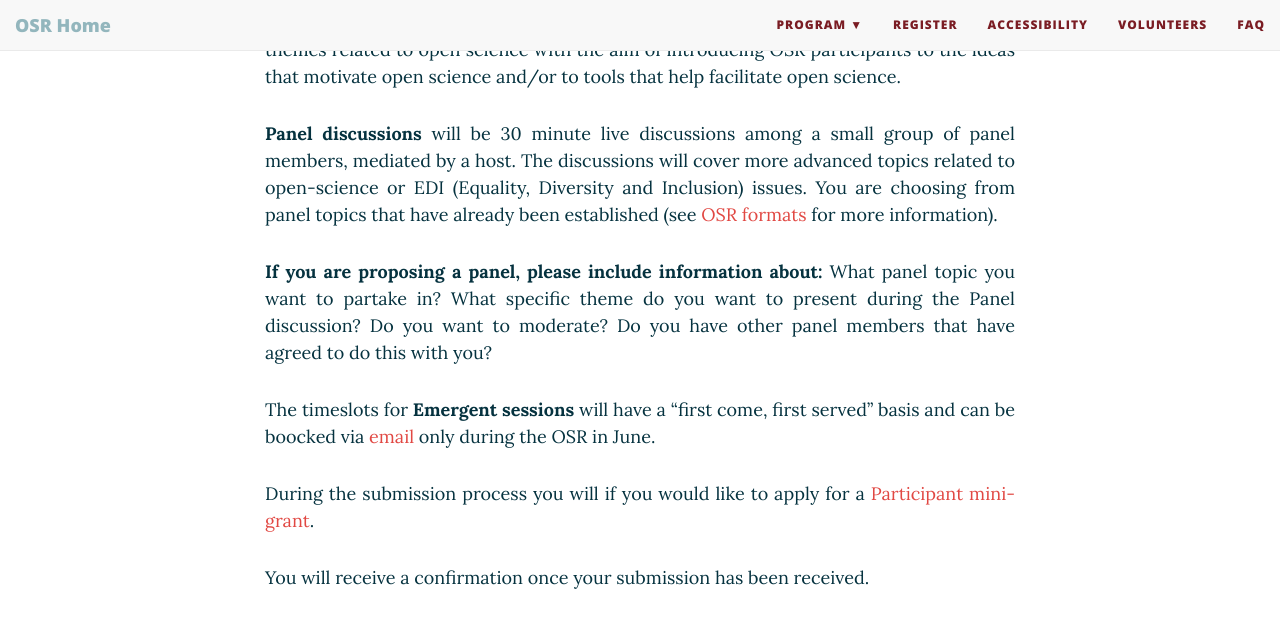
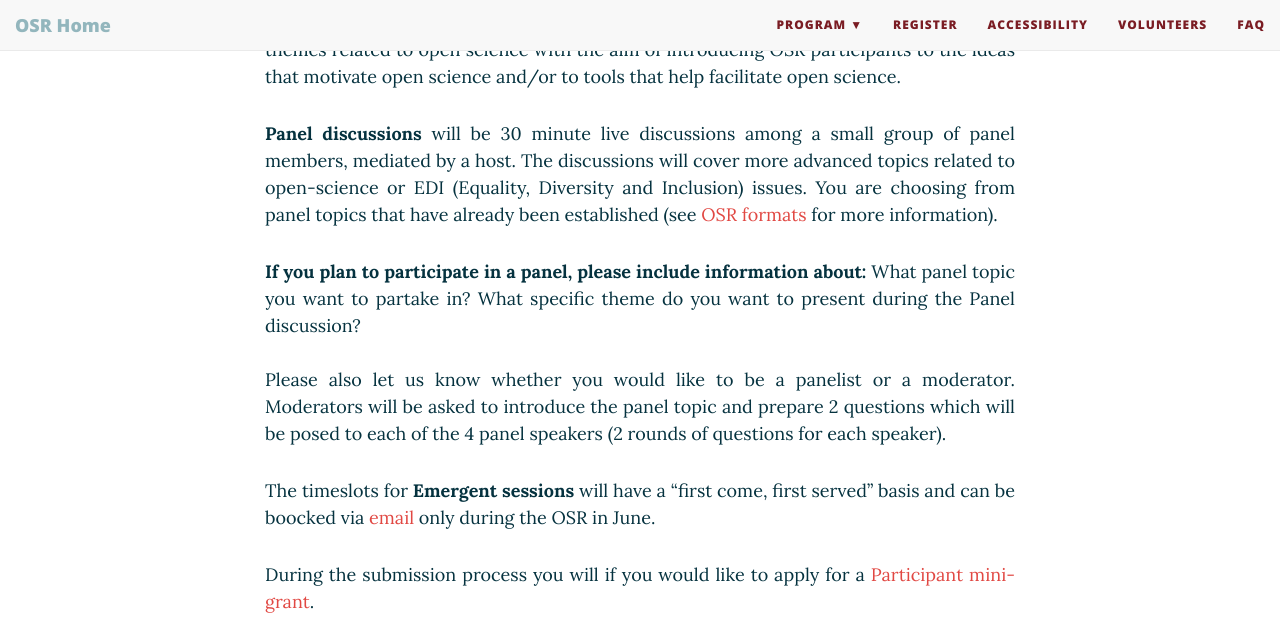
Before and after one commit to ohbm/osr2021, a Jekyll site: the page built from submit.md, in a window 1280 px wide and 900 px high, scrolled down 1558 px, cut to the strip 0-617 px from the top of the window. Built offline with Jekyll 4.4.1, drawn with Linux system fonts in a browser that asks for light colours; nearby versions of some CDN libraries.

Commit message:
Update submit.md

```diff
--- a/submit.md
+++ b/submit.md
@@ -68,7 +68,9 @@ If you do not have a GitHub username, we invite you to follow the instructions a
   **Panel discussions** will be 30 minute live discussions among a small group of panel members, mediated by a host. The discussions will cover more advanced topics related to open-science or EDI (Equality, Diversity and Inclusion) issues. You are choosing from panel topics that have already been established (see [OSR formats](/formats.md){:target="_blank"} for more information).
 </p>
 <p align="justify">
-**If you are proposing a panel, please include information about:** What panel topic you want to partake in? What specific theme do you want to present during the Panel discussion? Do you want to moderate? Do you have other panel members that have agreed to do this with you?
+**If you plan to participate in a panel, please include information about:** What panel topic you want to partake in? What specific theme do you want to present during the Panel discussion?
+
+  Please also let us know whether you would like to be a panelist or a moderator. Moderators will be asked to introduce the panel topic and prepare 2 questions which will be posed to each of the 4 panel speakers (2 rounds of questions for each speaker).
 </p>
 <p align="justify">
 The timeslots for **Emergent sessions** will have a "first come, first served" basis and can be boocked via [email](ohbmopenscience@gmail.com) only during the OSR in June.
```
